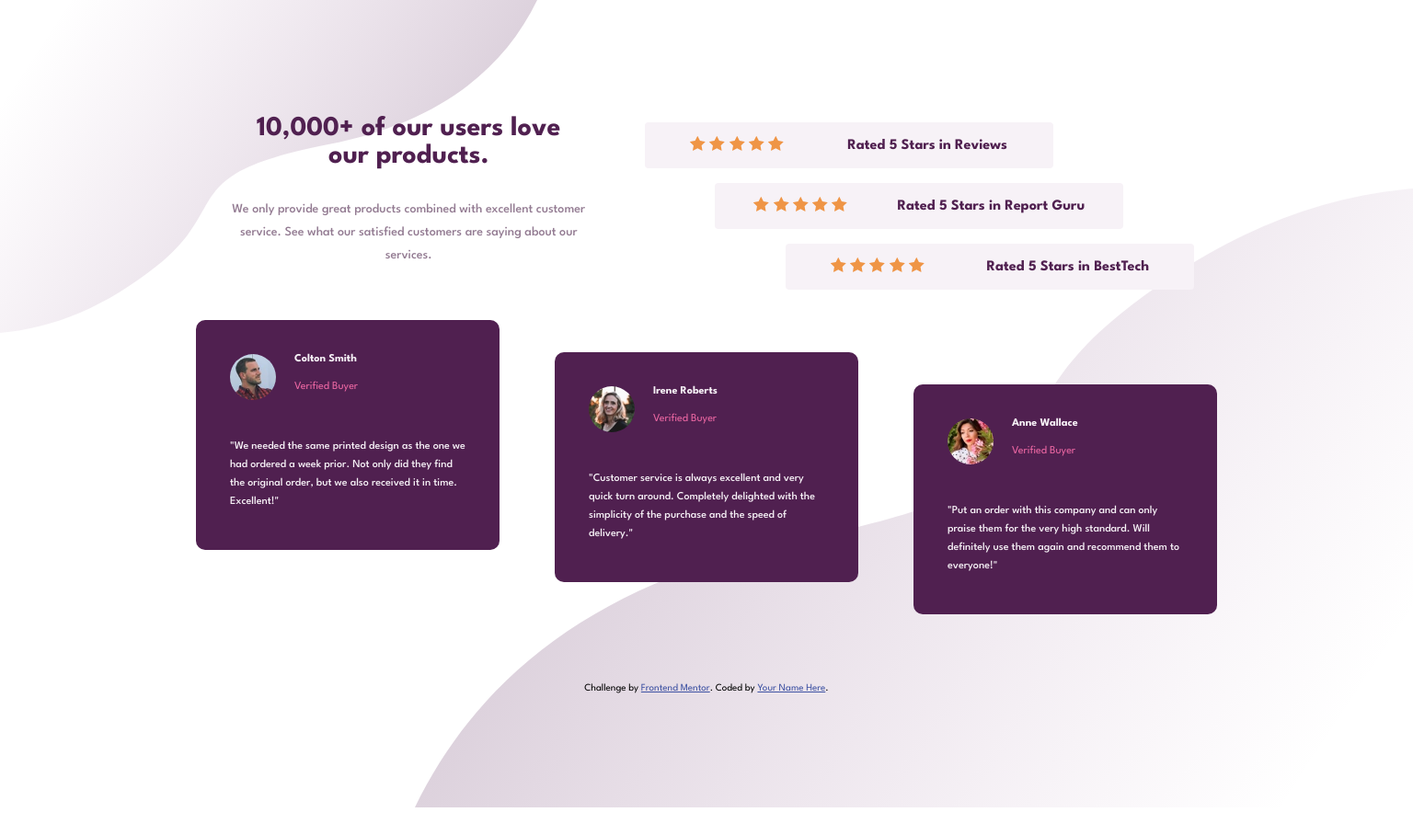
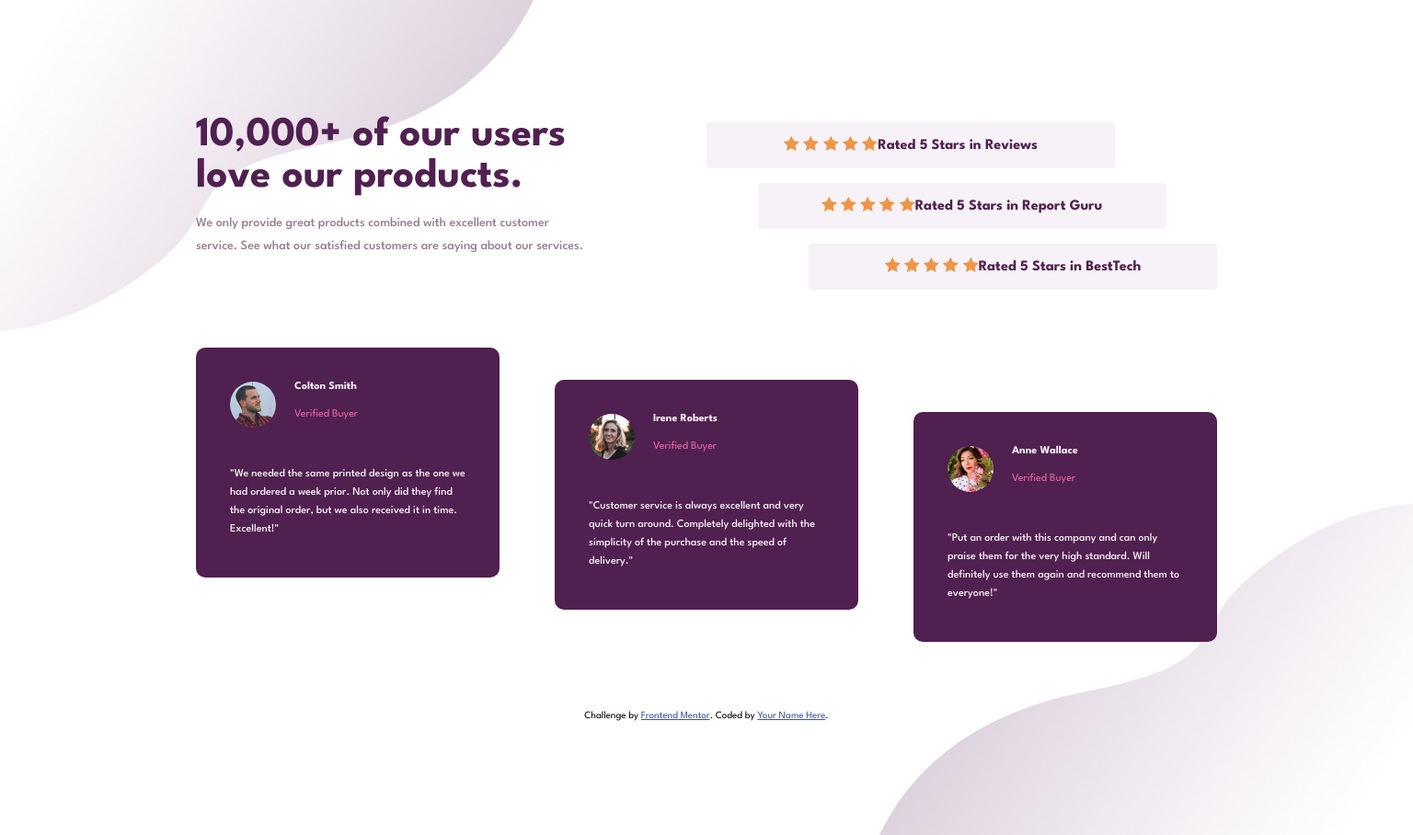
Before and after one commit to dovinhoyos/retos-frontendmentor, a plain HTML site: page social-proof-section-master/index.html in a window 1536 px wide. Shown: the whole page at 92% size. Before the commit the page ends 878 px from the top, so only its background shows below. Drawn offline with Linux system fonts and the light colour scheme.

Commit message:
ultimas modificaciones

```diff
--- a/social-proof-section-master/style.css
+++ b/social-proof-section-master/style.css
@@ -15,6 +15,9 @@ body{
     margin: 80px auto;
     display: flex;
     flex-direction: column;
+}
+header{
+    margin-bottom: 30px;
 }
 header h1{
     color: hsl(300, 43%, 22%);
@@ -36,6 +39,7 @@ header p{
     display: flex;
     flex-direction: column;
     align-items: center;
+    margin-bottom: 30px;
 }
 .stars{
     background-color: hsl(300, 24%, 96%);
@@ -50,6 +54,13 @@ header p{
     flex-direction: column;
     justify-content: space-between;
     align-items: center;
+}
+.stars .fivestars{
+    min-width: 110px;
+}
+.stars .text{
+    min-width: 240px;
+    text-align: center;
 }
 .cards-container{
     display: flex;
@@ -99,7 +110,7 @@ header p{
     color: hsl(228, 45%, 44%);
   }
 
-@media screen and (min-width: 376px) {
+@media only screen and (min-width: 376px) {
     .stars-container{
         padding: 0 25px;
     }
@@ -108,6 +119,9 @@ header p{
     }
     .stars3{
         align-self: flex-end;
+    }
+    .cards-container{
+        padding: 0 14px;
     }
 
     .card1{
@@ -119,18 +133,18 @@ header p{
     }
 
 }
-@media screen and (min-width: 768px){
+@media only screen and (min-width: 768px){
     body{
         background-image: url(images/bg-pattern-top-desktop.svg), url(images/bg-pattern-bottom-desktop.svg);
         background-position: top left, bottom right;
         background-repeat: no-repeat;
-
+        background-size: 400px;
     }
     .stars{
         flex-direction: row;
         width: 444px;
         height: 50px;
-        justify-content: space-around;
+        justify-content: center;
     }
     .cards-container{
         display: grid;
@@ -146,12 +160,13 @@ header p{
     }
     .card3{
         grid-column: 1/3;
+        grid-row: 2/3;
         justify-self: center;
     }
 
 
 }
-@media screen and (min-width: 894px){
+@media only screen and (min-width: 894px){
     .container{
         display: grid;
         grid-template-columns: repeat(12, 1fr);
@@ -170,7 +185,10 @@ header p{
         grid-column: 1/-1;
     }
 }
-@media screen and (min-width: 1160px){
+@media only screen and (min-width: 1160px){
+    body{
+        background-size: 580px;
+    }
     .container{
         margin: 125px auto;
         max-width: 1110px;
@@ -186,3 +204,23 @@ header p{
     }
 
 }
+@media screen and (min-width: 1440px){
+    header{
+        max-width: 430px;
+        margin: 0;
+    }
+    header h1{
+        font-size: 45px;
+        text-align: left;
+        margin: 0;
+        line-height: 45px;
+    }
+    header p{
+        text-align: left;
+        margin: 15px 0 30px 0;
+    }
+    .stars-container{
+        grid-column: 7/-1;
+        padding: 0;
+    }
+}
```
